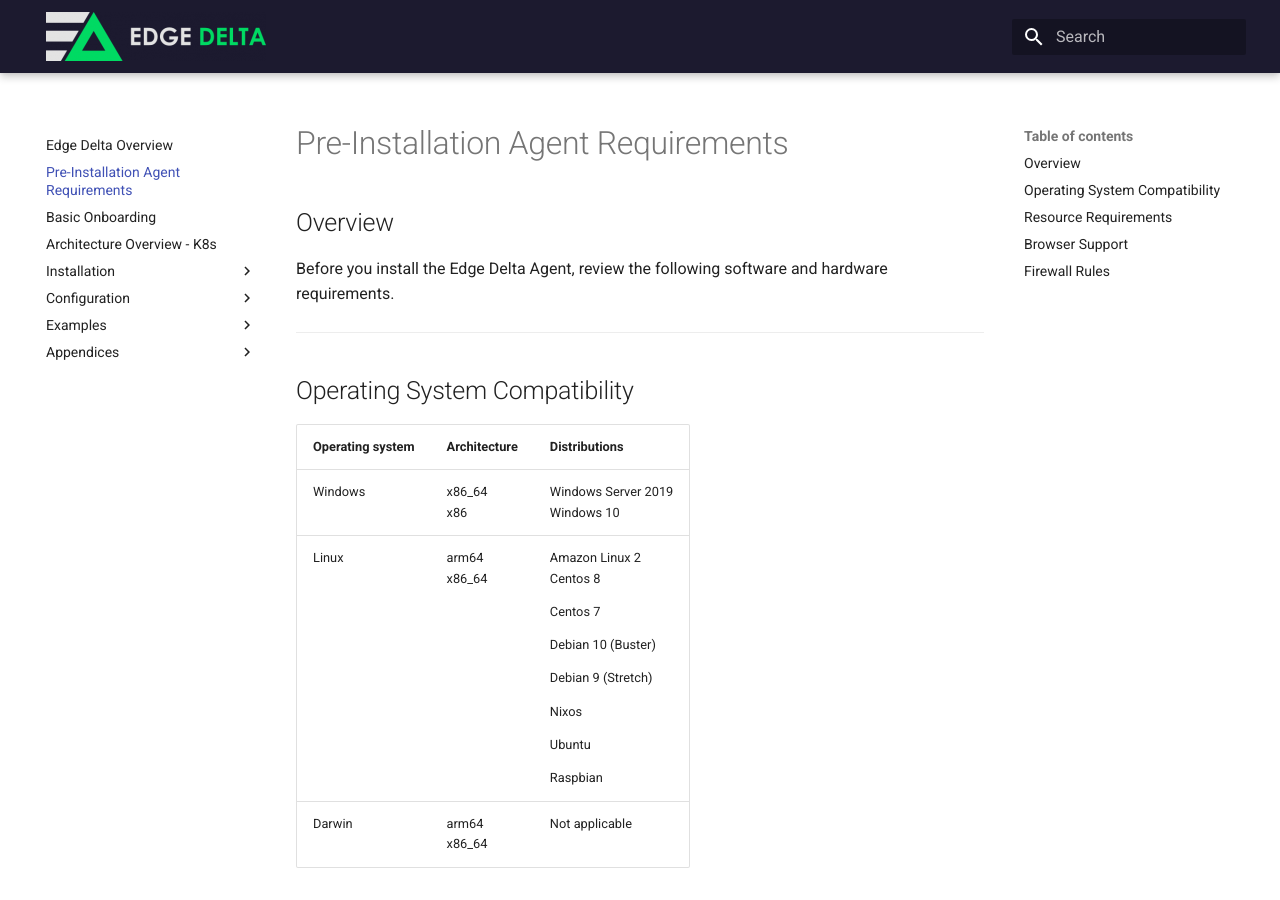
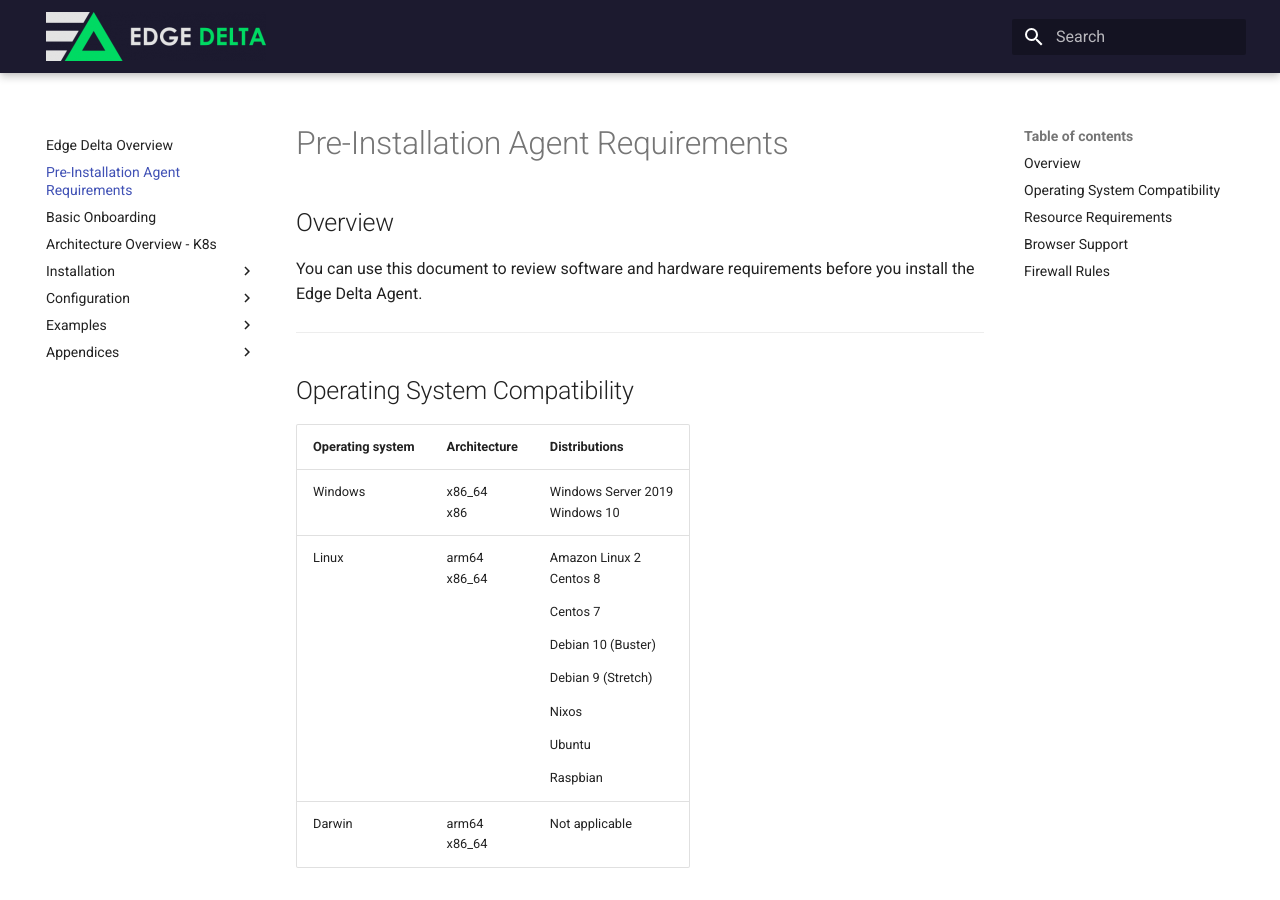
Before and after one commit to edgedelta/docs, an MkDocs documentation site: the page built from docs/agent-requirements.md, in a window 1280 px wide and 900 px high. Built offline with MkDocs 1.6.1 and Material for MkDocs 9.7.7, drawn with Linux system fonts in a browser that asks for light colours.

Commit message:
Update agent-requirements.md

```diff
--- a/docs/agent-requirements.md
+++ b/docs/agent-requirements.md
@@ -5,7 +5,7 @@ description: >-
 
 ## Overview
 
-Before you install the Edge Delta Agent, review the following software and hardware requirements.
+You can use this document to review software and hardware requirements before you install the Edge Delta Agent.
 
 ***
 
@@ -14,7 +14,7 @@ Before you install the Edge Delta Agent, review the following software and hardw
 | Operating system | Architecture    | Distributions                                                                                                        |
 |------------------|-----------------|----------------------------------------------------------------------------------------------------------------------|
 | Windows          | x86_64 <p>x86   | Windows Server 2019 <p>Windows 10                                                                                    |
-| Linux            | arm64 <p>x86_64 | Amazon Linux 2<p>Centos 8<p>Centos 7<p>Debian 10 (Buster)<p>Debian 9 (Stretch)<p>Nixos<p>Ubuntu<p>Raspbian    |
+| Linux            | arm64 <p>x86_64 | Amazon Linux 2<p>Centos 8<p>Centos 7<p>Debian 10 (Buster)<p>Debian 9 (Stretch)<p>Nixos<p>Ubuntu<p>Raspbian           |
 | Darwin           | arm64 <p>x86_64 | Not applicable                                                                                                       |
 
 ***
@@ -39,6 +39,7 @@ The Edge Delta Admin portal supports the current version of the following browse
 >
 > There are reported compatibility issues with Safari.
 
+
 > **Note**
 >
 > Edge Delta does not recommend that you use a mobile device to access the Edge Delta Admin portal.
```
